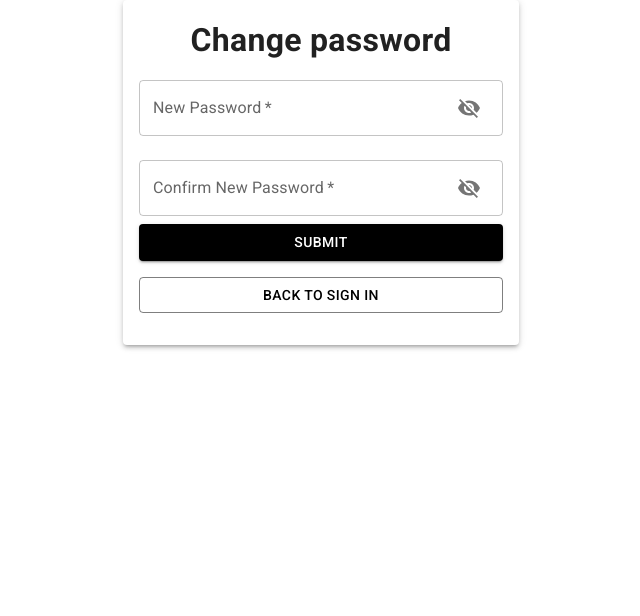
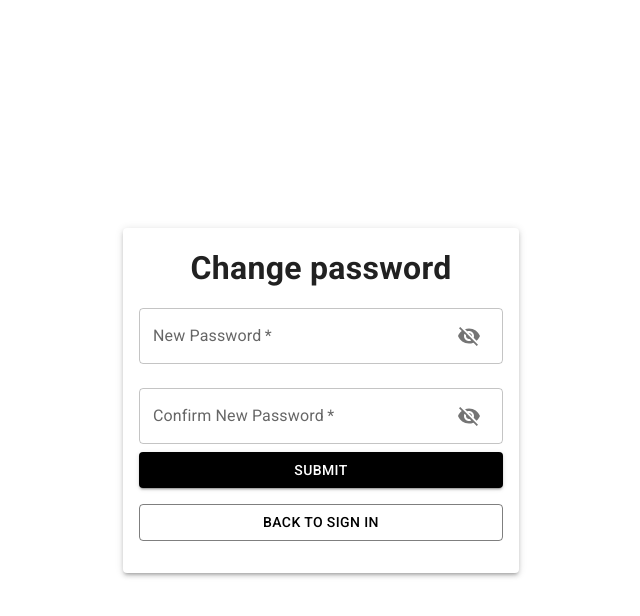
Before and after one commit to 1Yernur1/activity-monitor-v2, a Next.js app: page /auth/new-password in a window 1280 px wide. Shown: the top 616 px of the page, without its empty margins (319-959 px from the left). Built offline with nearby package versions, Linux system fonts and the light colour scheme.

Commit message:
V2-2 resolve bug with placing grid items

```diff
--- a/app/auth/email-verification/page.tsx
+++ b/app/auth/email-verification/page.tsx
@@ -1,5 +1,4 @@
 "use client";
-import { Container } from "@mui/material";
 import { EmailVerificationForm } from "./components/EmailVerificationForm";
 import { Suspense } from "react";
 import Loading from "./loading";
@@ -7,10 +6,8 @@ import Loading from "./loading";
 export default function EmailVerificationPage() {
   return (
     <Suspense fallback={<Loading />}>
-      <main>
-        <Container className="h-screen grid place-items-center">
-          <EmailVerificationForm />
-        </Container>
+      <main className="h-screen grid place-items-center">
+        <EmailVerificationForm />
       </main>
     </Suspense>
   );
--- a/app/auth/email-verified/page.tsx
+++ b/app/auth/email-verified/page.tsx
@@ -1,4 +1,3 @@
-import Container from "@mui/material/Container/Container";
 import { EmailVerifiedForm } from "./components/EmailVerifiedFrom";
 import { Suspense } from "react";
 import Loading from "./loading";
@@ -6,10 +5,8 @@ import Loading from "./loading";
 export default function EmailVerifiedPage() {
   return (
     <Suspense fallback={<Loading />}>
-      <main>
-        <Container className="h-screen grid place-items-center">
-          <EmailVerifiedForm />
-        </Container>
+      <main className="h-screen grid place-items-center">
+        <EmailVerifiedForm />
       </main>
     </Suspense>
   );
--- a/app/auth/new-password/page.tsx
+++ b/app/auth/new-password/page.tsx
@@ -1,5 +1,4 @@
 "use client";
-import Container from "@mui/material/Container/Container";
 import { NewPasswordForm } from "./components/NewPasswordForm";
 import { Suspense } from "react";
 import Loading from "./loading";
@@ -7,10 +6,8 @@ import Loading from "./loading";
 export default function NewPasswordPage() {
   return (
     <Suspense fallback={<Loading />}>
-      <main>
-        <Container className="h-screen grid place-items-center">
-          <NewPasswordForm />
-        </Container>
+      <main className="h-screen grid place-items-center">
+        <NewPasswordForm />
       </main>
     </Suspense>
   );
--- a/app/page.tsx
+++ b/app/page.tsx
@@ -1,5 +1,4 @@
 "use client";
-import Container from "@mui/material/Container/Container";
 import { SignInForm } from "./components/SignInForm";
 import { Suspense, useContext, useLayoutEffect } from "react";
 import { AuthContext } from "@/context/AuthContext";
@@ -14,10 +13,8 @@ export default function SignInPage() {
   }, []);
   return (
     <Suspense fallback={<Loading />}>
-      <main>
-        <Container className="h-screen grid place-items-center">
-          <SignInForm />
-        </Container>
+      <main className="h-screen grid place-items-center">
+        <SignInForm />
       </main>
     </Suspense>
   );
```
